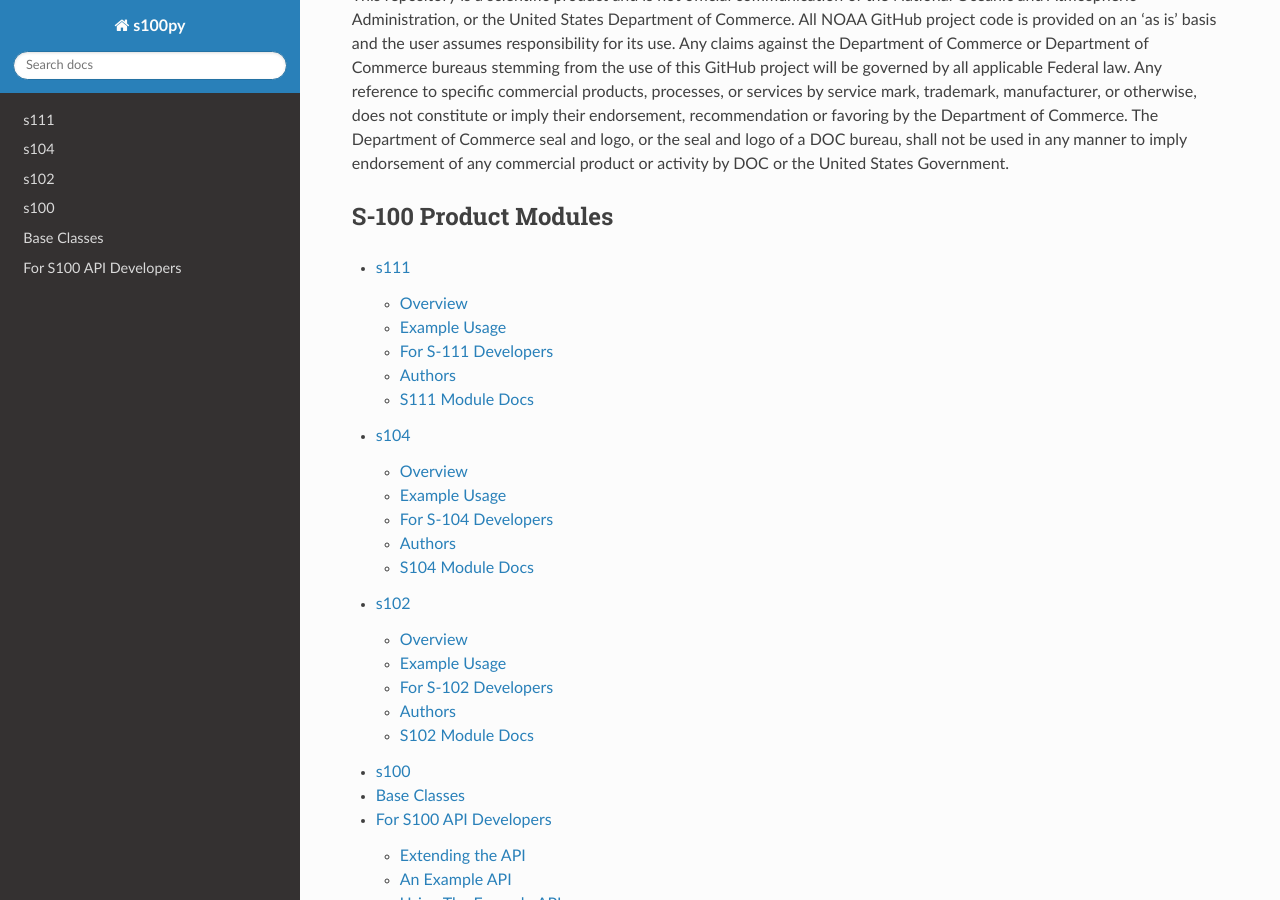
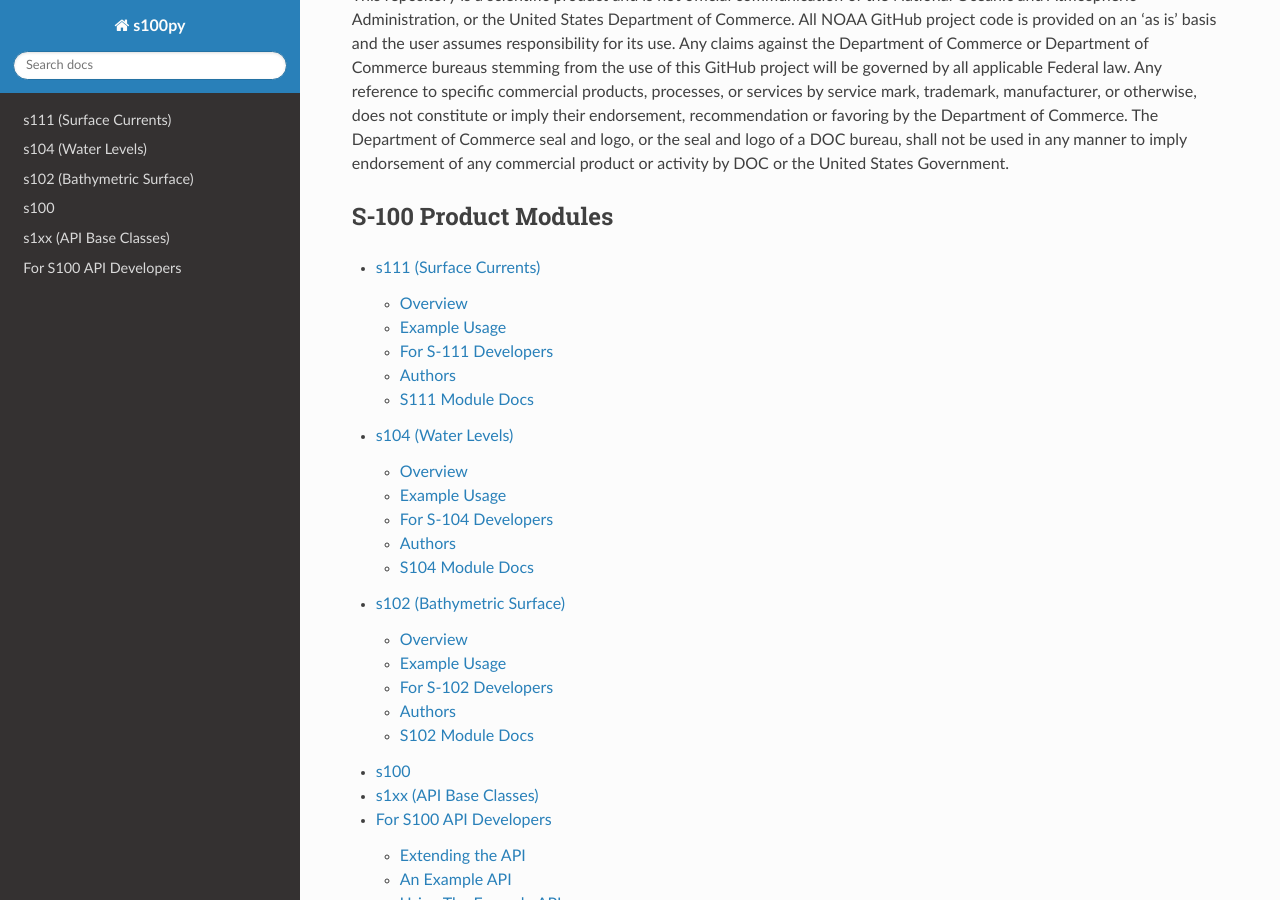
Before and after one commit to noaa-ocs-s100/s100py, a Sphinx documentation site: the page built from docs/index.rst, in a window 1280 px wide and 900 px high, scrolled down 2074 px. Built offline with Sphinx 7.4.7 and the Read the Docs theme 2.0.0, drawn with Linux system fonts in a browser that asks for light colours; formulas are drawn with MathJax 3; the version number could not be read and is left out; some of the changed text lies outside the part shown.

Commit message:
Add extended description for specs

```diff
--- a/README.md
+++ b/README.md
@@ -22,7 +22,7 @@
 The initial focus of this package is on three of the S-100 encoding
 formats:
 
--   S-102 Bathymetry
+-   S-102 Bathymetric Surface
 -   S-104 Water Level Information for Surface Navigation
 -   S-111 Water Currents for Surface Navigation
 
--- a/docs/index.rst
+++ b/docs/index.rst
@@ -6,9 +6,9 @@
 .. toctree::
     :maxdepth: 4
 
-    s111
-    s104
-    s102
+    s111 (Surface Currents) <s111>
+    s104 (Water Levels) <s104>
+    s102 (Bathymetric Surface) <s102>
     s100
-    s1xx
+    s1xx (API Base Classes) <s1xx>
     for_api_developers
```
Also changed, not shown: s100py/s102/README.md.
